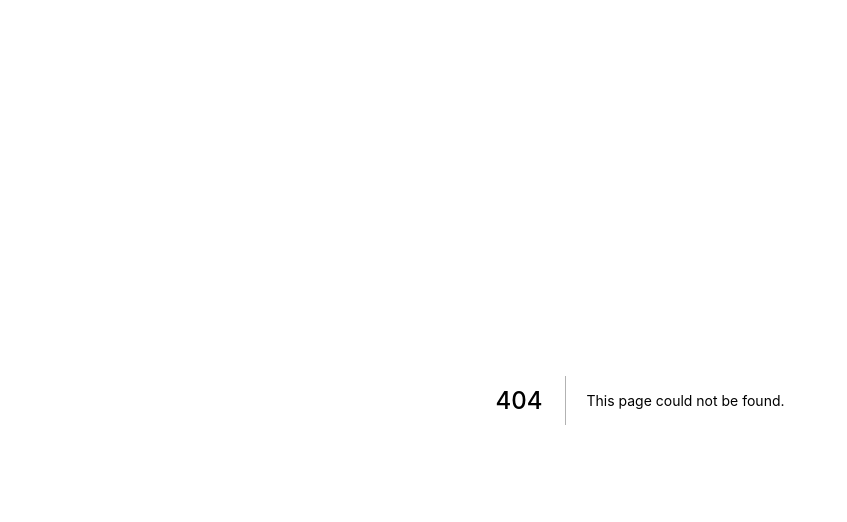
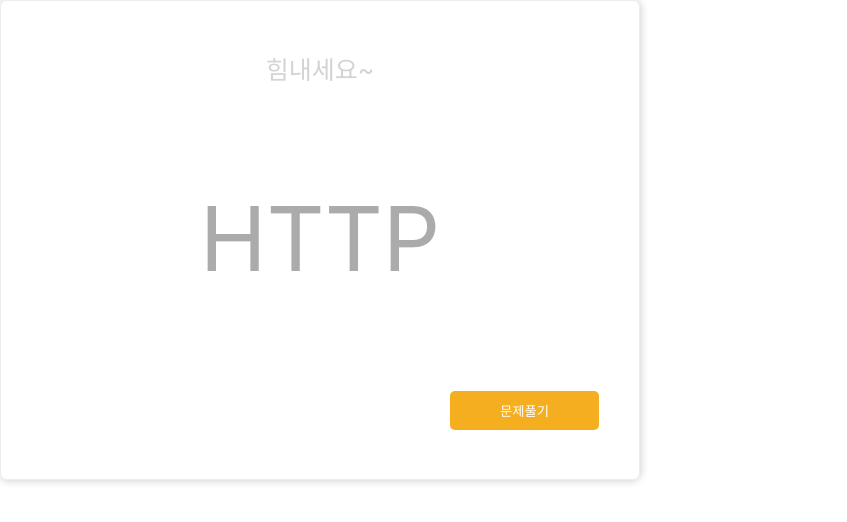
Before and after one commit to dash-map/dashmap-frontend, a Next.js app: page /main/card/card in a window 1280 px wide. Before the commit this address had no page. Shown: the top 522 px of the page, without its empty margins (0-847 px from the left). Built offline with nearby package versions, Linux system fonts and the light colour scheme.

Commit message:
[UPDATE] main UI

```diff
--- /dev/null
+++ b/pages/main/card/card.tsx
@@ -0,0 +1,71 @@
+import { useState } from "react";
+import styled from "styled-components";
+import { COLOR } from "../../../styles/color";
+
+interface Props{
+    cheer: string;
+    quest: string;
+}
+
+const Card = () => {
+
+    const [state, setState] = useState<Props>({
+        cheer: "힘내세요~",
+        quest: "HTTP"
+    });
+
+    const {cheer, quest} = state;
+
+    return(
+        <Wrapper>
+            <p className="cheer">{cheer}</p>
+            <p className="quest">{quest}</p>
+            <div className="solve">
+                <button>문제풀기</button>
+            </div>
+        </Wrapper>
+    )
+}
+
+const Wrapper = styled.div`
+    width: 50%;
+    height: 480px;
+    border: 1px solid #ececec;
+    border-radius: 7px;
+    box-shadow: 0px 0px 10px #C8C8C8;
+    text-align: center;
+    display: flex;
+    flex-direction: column;
+    justify-content: space-around;
+
+    & p{
+        margin: 0;
+    }
+
+    .cheer{
+        font-size: 25px;
+        color: #D3D3D3;
+    }
+
+    .quest{
+        font-size: 90px;
+        color: #ABABAB;
+    }
+
+    .solve{
+        width: 100%;
+        display: flex;
+        justify-content: flex-end;
+
+        & button{
+            padding: 10px 50px;
+            background: ${COLOR.main};
+            color: ${COLOR.white};
+            border: none;
+            border-radius: 5px;
+            margin-right: 40px;
+        }
+    }
+`
+
+export default Card;
```
Also changed, not shown: pages/main/header.tsx (added, +41 -0 lines), pages/main/order/order.tsx (added, +73 -0 lines), pages/main/status/status.tsx (added, +19 -0 lines).
